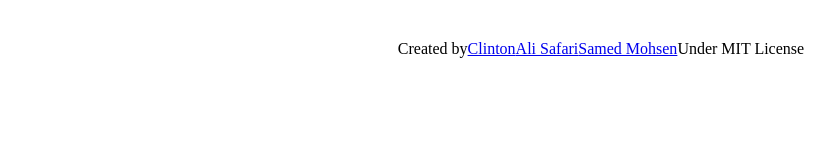
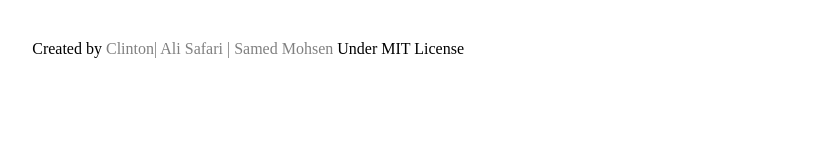
Before and after one commit to ClintonYounge/JS-Capstone-Group-Project, a website built with webpack: page src/index.html in a window 1280 px wide. Shown: the whole page, without its empty margins (39-874 px from the left). Built offline with nearby package versions, Linux system fonts and the light colour scheme.

Commit message:
final changes for footer

```diff
--- a/src/index.html
+++ b/src/index.html
@@ -4,12 +4,13 @@
     <meta charset="UTF-8">
     <meta name="viewport" content="width=device-width, initial-scale=1.0">
     <title>Wbpack Exercise</title>
+    <link rel="stylesheet" href="./style.css">
 </head>
 <body>
     <footer>
         Created by
-        <a href="https://github.com/ClintonYounge">Clinton</a>
-        <a href="https://github.com/ali-0111/">Ali Safari</a>
+        <a href="https://github.com/ClintonYounge">Clinton| </a>
+        <a href="https://github.com/ali-0111/">Ali Safari | </a>
         <a href="https://github.com/sameedmohsin28">Samed Mohsen</a>
         Under MIT License
     </footer>
--- a/src/style.css
+++ b/src/style.css
@@ -1,8 +1,10 @@
 footer {
-  display: flex;
-  justify-content: center;
-  align-items: center;
   width: 90%;
   margin: auto;
   padding: 2rem;
 }
+
+footer a {
+  text-decoration: none;
+  color: gray;
+}
```
